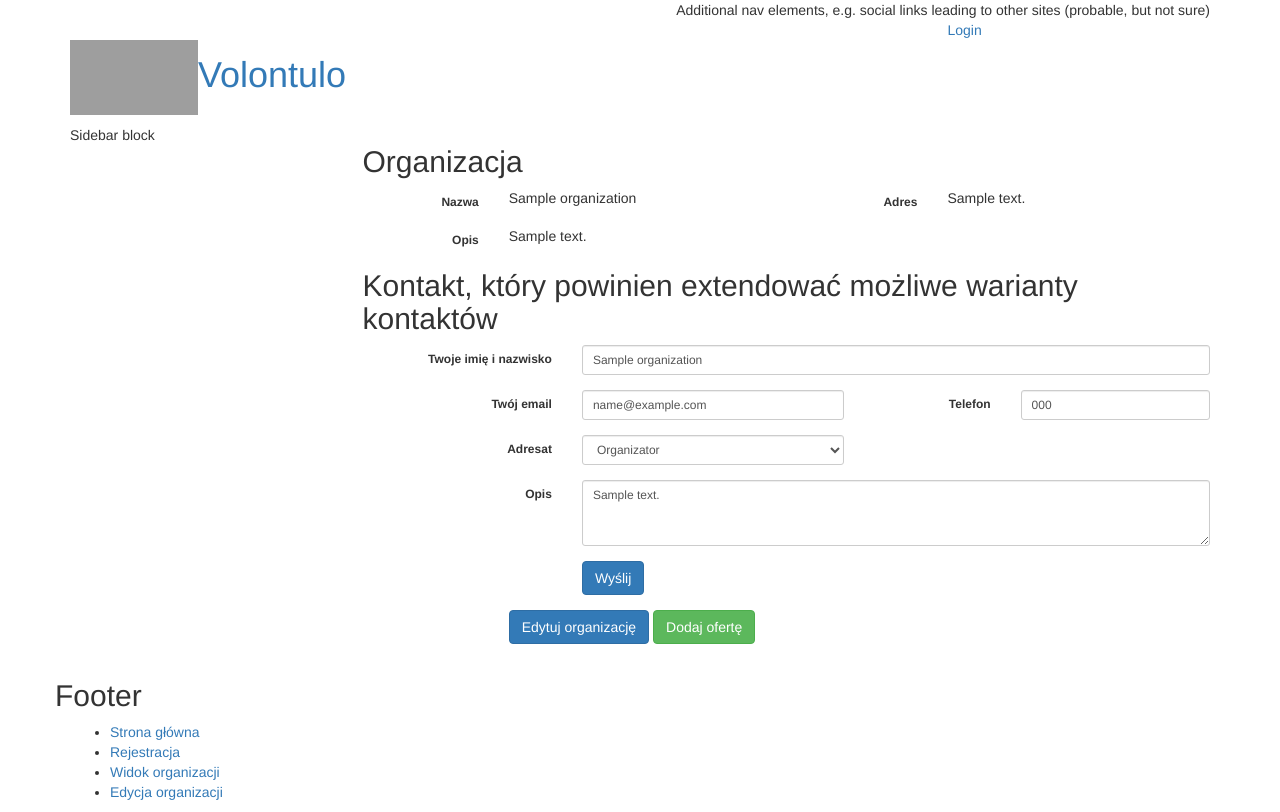
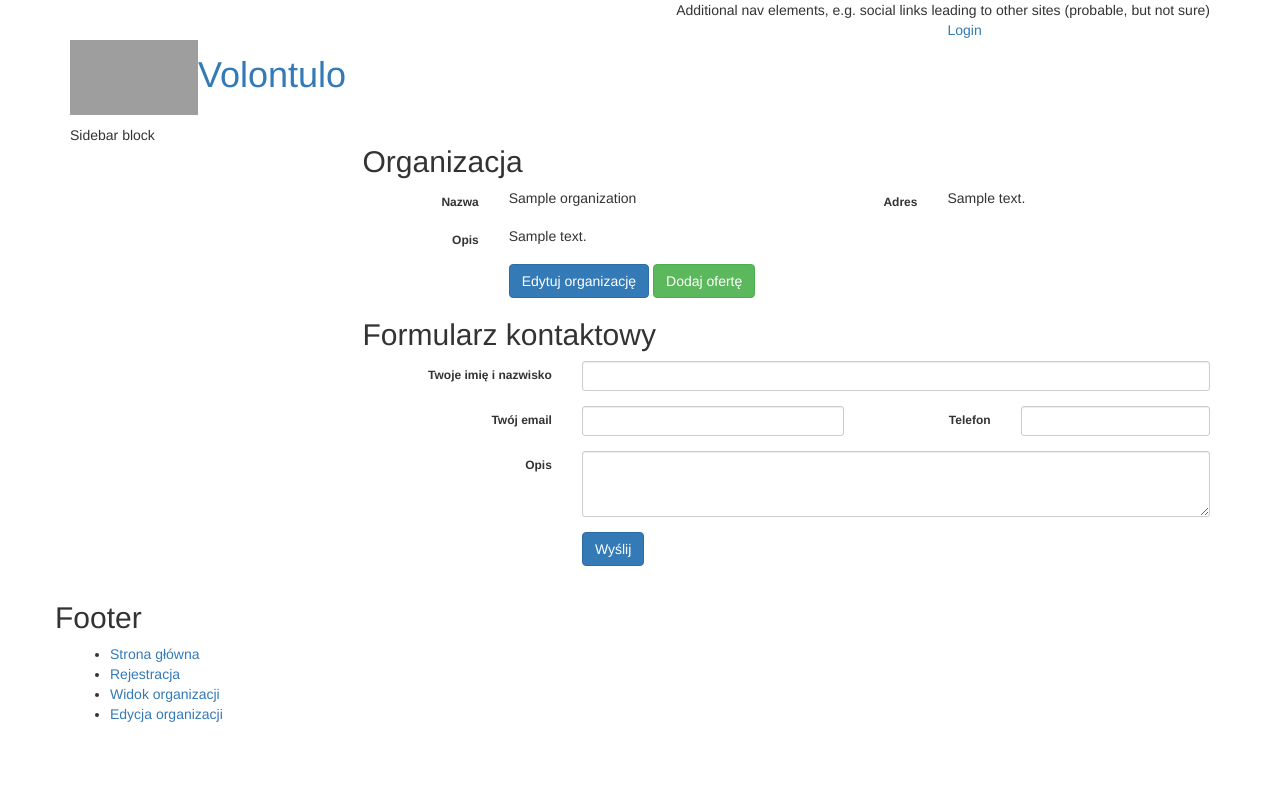
Before and after one commit to stxnext-csr/volontulo, a Django app: template templates/volontulo/organization_view.html in a window 1280 px wide. After the commit the page ends 722 px from the top, so only its background shows below. Run offline with Django 3.2, Linux system fonts and the light colour scheme; the template is opened without the code that fills it: most values are stand-ins (such as "Sample title", 1, 10 or a date in 2020); some libraries are stand-ins or nearby versions; grey boxes are pictures that could not be loaded.

Commit message:
#34 Contact form for volunteers to contact with organizations

```diff
--- a/templates/volontulo/contact_form.html
+++ b/templates/volontulo/contact_form.html
@@ -1,41 +1,37 @@
-<h2>Kontakt, który powinien extendować możliwe warianty kontaktów</h2>
+<h2>Formularz kontaktowy</h2>
 
-<form id="contact_form" class="form-horizontal" method="post" action="{% url 'contact_form' %}" role="form" enctype="multipart/form-data">
+<form id="contact_form" class="form-horizontal" method="post" action="{{ request.get_full_path }}" role="form" enctype="multipart/form-data">
     {% csrf_token %}
     <div class="form-group form-group-sm">
         <label class="col-xs-3 control-label" for="{{ contact_form.name.id_for_label }}">Twoje imię i nazwisko</label>
         <div class="col-xs-9">
-            <input type="text" value="{{ organization.name }}" name="name" class="form-control" id="{{ contact_form.name.id_for_label }}" />
+            <input type="text" value="{{ contact_form.name.value|default:'' }}" name="name" class="form-control" id="{{ contact_form.name.id_for_label }}" />
         </div>
     </div>
     <div class="form-group form-group-sm">
         <label class="col-xs-3 control-label" for="{{ contact_form.email.id_for_label }}">Twój email</label>
         <div class="col-xs-4">
-            <input type="text" value="{{ organization.email }}" name="email" class="form-control" id="{{ contact_form.name.id_for_label }}" />
+            <input type="text" value="{{ contact_form.email.value|default:'' }}" name="email" class="form-control" id="{{ contact_form.email.id_for_label }}" />
         </div>
-        <label class="col-xs-2 control-label" for="{{ contact_form.phone.id_for_label }}">Telefon</label>
+        {% if contact_form.phone_no %}
+        <label class="col-xs-2 control-label" for="{{ contact_form.phone_no.id_for_label }}">Telefon</label>
         <div class="col-xs-3">
-            <input type="text" value="{{ organization.phone }}" name="phone" class="form-control" id="{{ contact_form.phone.id_for_label }}" />
+            <input type="text" value="{{ contact_form.phone_no.value|default:'' }}" name="phone_no" class="form-control" id="{{ contact_form.phone_no.id_for_label }}" />
         </div>
+        {% endif %}
     </div>
     <div class="form-group form-group-sm">
-        <label class="col-xs-3 control-label" for="{{ contact_form.receiver.id_for_label }}">Adresat</label>
-        <div class="col-xs-4">
-            <select name="receiver" class="form-control" id="{{ contact_form.receiver.id_for_label }}">
-                <option value="STAGED">Organizator</option>
-                <option value="UNSTAGED">Administrator</option>
-            </select>
-        </div>
-    </div>
-    <div class="form-group form-group-sm">
-        <label class="col-xs-3 control-label" for="{{ contact_form.description.id_for_label }}">Opis</label>
+        <label class="col-xs-3 control-label" for="{{ contact_form.message.id_for_label }}">Opis</label>
         <div class="col-xs-9">
-            <textarea name="description" class="form-control" rows="3" id="{{ contact_form.description.id_for_label }}">{{ organization.description }}</textarea>
+            <textarea name="message" class="form-control" rows="3" id="{{ contact_form.message.id_for_label }}">{{ contact_form.message.value|default:'' }}</textarea>
         </div>
     </div>
 
     <div class="form-group form-group-sm">
         <div class="col-xs-offset-3 col-xs-9">
+            {% if organization %}
+            <input type="hidden" value="{{ organization.id }}" name="organization" />
+            {% endif %}
             <button type="submit" name="submit" class="btn btn-primary">Wyślij</button>
         </div>
     </div>
--- a/templates/volontulo/organization_view.html
+++ b/templates/volontulo/organization_view.html
@@ -23,12 +23,6 @@
         </div>
     </div>
 
-    {% if not user.is_organization %}
-    <div class="form-horizontal">
-        {% include 'contact_form.html' with contact_form=contact_form  %}
-    </div>
-    {% endif %}
-
     <form id="organization_form" class="form-horizontal" method="post" action="{% url 'organization_form' %}" role="form" enctype="multipart/form-data">
         {% csrf_token %}
         <div class="form-group form-group-sm">
@@ -38,4 +32,10 @@
             </div>
         </div>
     </form>
+
+    {% if not user.is_organization %}
+    <div class="form-horizontal">
+        {% include 'volontulo/contact_form.html' with contact_form=contact_form  %}
+    </div>
+    {% endif %}
 {% endblock %}
```
Also changed, not shown: forms.py (+9 -3 lines), views.py (+63 -1 lines).
